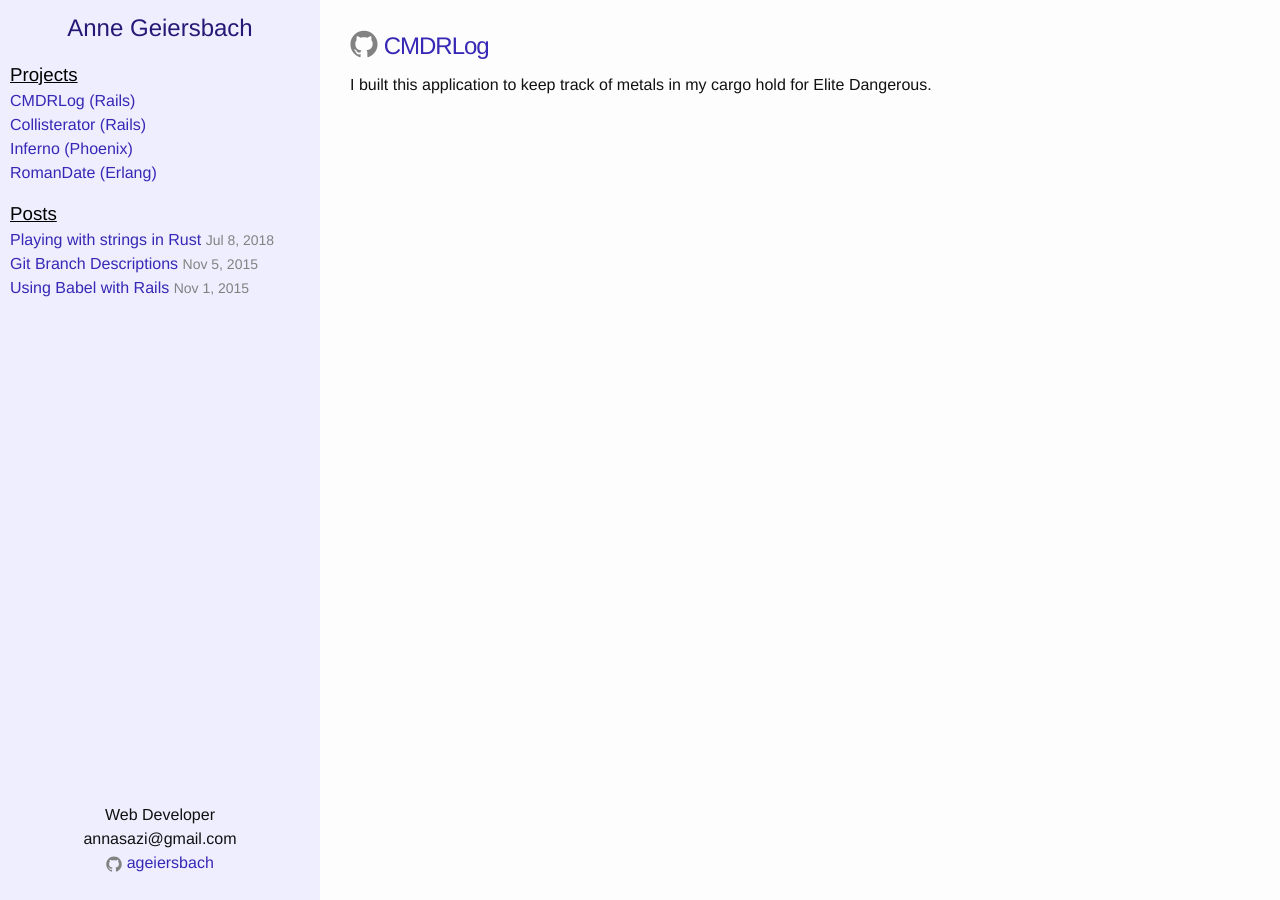
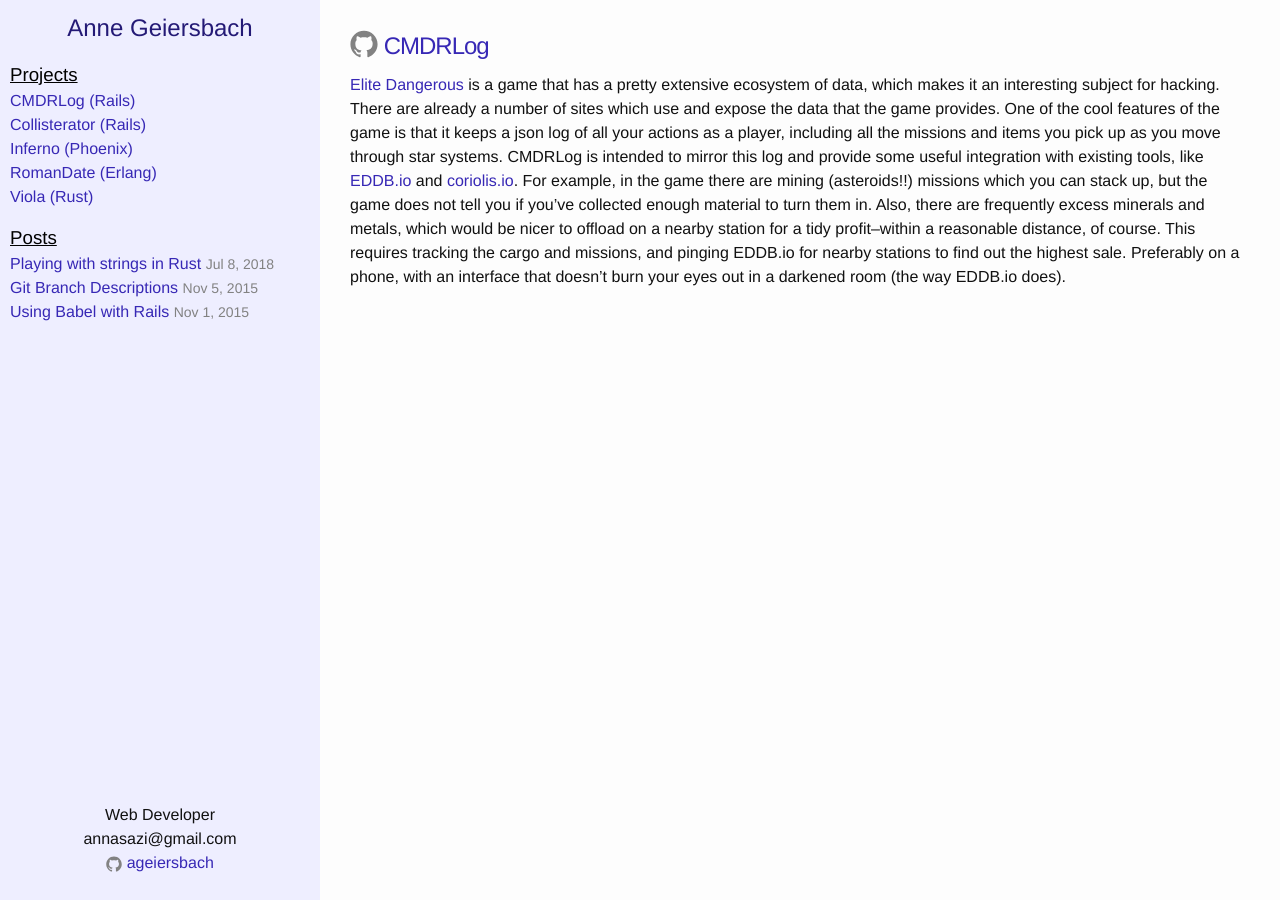
Before and after one commit to ageiersbach/ageiersbach.github.io, a Jekyll site: the page built from cmdrlog.md, in a window 1280 px wide. Built offline with Jekyll 4.4.1, drawn with Linux system fonts in a browser that asks for light colours.

Commit message:
Add related posts to project pages

```diff
--- a/_layouts/default.html
+++ b/_layouts/default.html
@@ -30,6 +30,11 @@
             RomanDate (Erlang)
           </a>
         </li>
+        <li>
+          <a href={{"viola" | relative_url }}>
+            Viola (Rust)
+          </a>
+        </li>
       </ul>
 
       <h3>Posts</h3>
--- a/_layouts/project.html
+++ b/_layouts/project.html
@@ -13,4 +13,16 @@
     {{ content }}
   </div>
 
+  <div class="related-posts">
+    {%if site.tags[page.tag] %}
+    <h3>Posts related to this project:</h3>
+      <ul>
+        {% for post in site.tags[page.tag] %}
+          <li>
+            <a href="{{ post.url }}">{{ post.title }}</a> ({{ post.date | date_to_string }})
+          </li>
+        {% endfor %}
+      </ul>
+    {% endif %}
+  </div>
 </article>
--- a/cmdrlog.md
+++ b/cmdrlog.md
@@ -2,7 +2,22 @@
 layout: project
 link: "ageiersbach/cmdr-log"
 project: "CMDRLog"
+tag: "cmdr"
 ---
 
-I built this application to keep track of metals in my cargo hold for Elite
-Dangerous.
+[Elite Dangerous](https://www.elitedangerous.com/) is a game that has a pretty
+extensive ecosystem of data, which makes
+it an interesting subject for hacking. There are already a number of sites
+which use and expose the data that the game provides. One of the cool features of
+the game is that it keeps a json log of all your actions as a player, including
+all the missions and items you pick up as you move through star systems.
+CMDRLog is intended to mirror this log and provide some
+useful integration with existing tools, like [EDDB.io](https://eddb.io) and
+[coriolis.io](https://coriolis.io/). For example, in the game there
+are mining (asteroids!!) missions which you can stack up, but the game does not
+tell you if you've collected enough material to turn them in. Also, there are
+frequently excess minerals and metals, which would be nicer to offload on a nearby
+station for a tidy profit--within a reasonable distance, of course.
+This requires tracking the cargo and missions, and pinging EDDB.io for nearby
+stations to find out the highest sale. Preferably on a phone, with an interface
+that doesn't burn your eyes out in a darkened room (the way EDDB.io does).
```
Also changed, not shown: collisterator.md (+1 -0 lines), inferno.md (+1 -0 lines), roman.md (+1 -0 lines), viola.md (added, +12 -0 lines).
